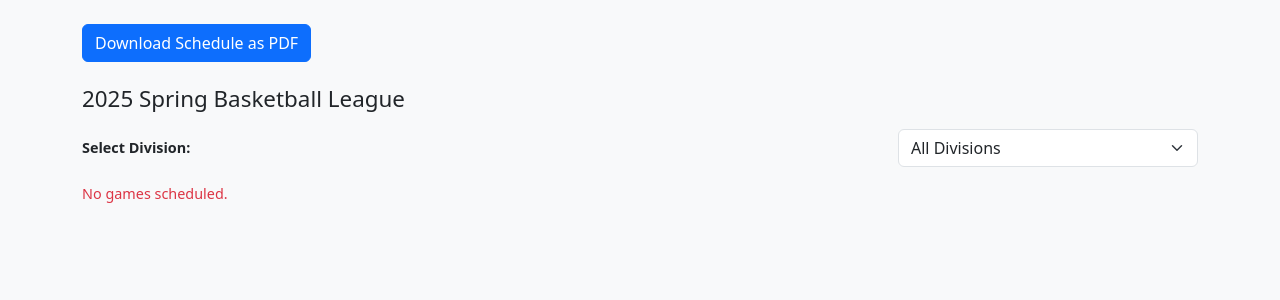
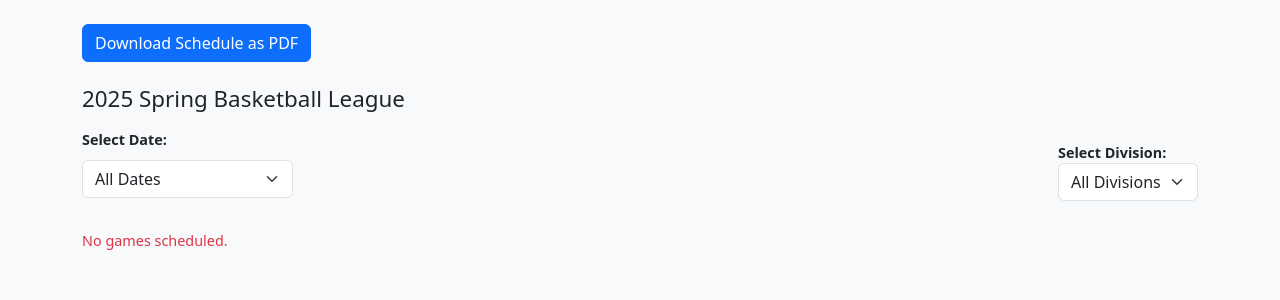
Before and after one commit to aitchon/sports-league-management, a PHP site: page /schedule.php in a window 1280 px wide. Shown: the top 300 px of the page. Run offline with PHP 8.4, Linux system fonts and the light colour scheme; data comes from the database, SQL or seed files in the repository; tables that the repository leaves empty hold one stand-in row (values such as "Sample post").

Commit message:
filter schedule by date

```diff
--- a/schedule.php
+++ b/schedule.php
@@ -7,6 +7,14 @@
 $divisions = [];
 while ($row = $divisions_result->fetch_assoc()) {
     $divisions[] = $row;
+}
+
+// Fetch all unique game dates
+$dates_query = "SELECT DISTINCT DATE(date) AS game_date FROM games ORDER BY game_date";
+$dates_result = $conn->query($dates_query);
+$dates = [];
+while ($row = $dates_result->fetch_assoc()) {
+    $dates[] = $row['game_date'];
 }
 
 // Fetch schedule data
@@ -72,15 +80,28 @@
 </head>
 <body class="bg-light">
     <div class="container mt-4">
-        <!-- Add PDF Download Link -->
         <div class="mb-4">
             <a href="https://81a070c1-965e-4148-b43e-9fe7adcc5672.usrfiles.com/ugd/81a070_9bbd19b4a25043dd83fcf960f6f12b03.pdf" class="btn btn-primary" download>Download Schedule as PDF</a>
         </div>
 
         <h1 class="mb-3">2025 Spring Basketball League</h1>
 
-        <!-- Filter Dropdown -->
+        <!-- Filter Dropdowns -->
         <div class="filter-container mb-3">
+            <!-- Add Date Filter Dropdown -->
+            <div class="filter-container mb-3">
+                <label for="dateFilter" class="fw-bold">Select Date:</label>
+                <select id="dateFilter" class="form-select" style="max-width: 300px;">
+                    <option value="all">All Dates</option>
+                    <?php foreach (array_keys($grouped_schedule) as $date): ?>
+                        <option value="<?php echo htmlspecialchars($date); ?>">
+                            <?php echo date('l, F j, Y', strtotime($date)); ?>
+                        </option>
+                    <?php endforeach; ?>
+                </select>
+            </div>
+
+            <div>
                 <label for="divisionFilter" class="fw-bold">Select Division:</label>
                 <select id="divisionFilter" class="form-select" style="max-width: 300px;">
                     <option value="all">All Divisions</option>
@@ -91,14 +112,16 @@
                     <?php endforeach; ?>
                 </select>
             </div>
+        </div>
 
         <?php if (!empty($grouped_schedule)): ?>
             <!-- Schedule Display -->
             <?php foreach ($grouped_schedule as $date => $locations): ?>
-                <h2 class="mt-4 text-primary"><?php echo date('l, F j, Y', strtotime($date)); ?></h2> <!-- Display Date Header -->
+                <div class="schedule-group" data-date="<?php echo htmlspecialchars($date); ?>">
+                    <h2 class="mt-4 text-primary"><?php echo date('l, F j, Y', strtotime($date)); ?></h2>
                     <?php foreach ($locations as $location => $games): ?>
-                    <h4 class="mt-3 text-secondary">Location: <?php echo htmlspecialchars($location); ?></h4> <!-- Display Location -->
-                    <div class="table-responsive"> <!-- Mobile-friendly table -->
+                        <h4 class="mt-3 text-secondary">Location: <?php echo htmlspecialchars($location); ?></h4>
+                        <div class="table-responsive">
                             <table class="table table-bordered table-striped">
                                 <thead class="thead-dark">
                                     <tr>
@@ -112,18 +135,15 @@
                                 </thead>
                                 <tbody>
                                     <?php foreach ($games as $game): ?>
-                                    <tr class="game-row" data-division="<?php echo htmlspecialchars($game['division_id']); ?>">
+                                        <tr class="game-row"
+                                            data-division="<?php echo htmlspecialchars($game['division_id']); ?>"
+                                            data-date="<?php echo htmlspecialchars($game['game_date']); ?>">
+                                            <td><?php echo date('g:i A', strtotime($game['start_time'])); ?></td>
                                             <td>
-                                            <?php if ($game['status'] == 'completed' && isset($game['home_team_score']) && isset($game['away_team_score'])): ?>
-                                                <a href="game_details.php?game_id=<?php echo $game['id']; ?>" class="btn btn-link">
-                                                    <?php echo date('g:i A', strtotime($game['start_time'])); ?>
+                                                <?php if ($game['division_name'] != 'PRACTICE'): ?>
+                                                    <a href="team_details.php?team_id=<?php echo $game['home_team_id']; ?>" class="btn btn-link">
+                                                        <?php echo htmlspecialchars($game['home_team']); ?>
                                                     </a>
-                                            <?php else: ?>
-                                                <?php echo date('g:i A', strtotime($game['start_time'])); ?>
-                                            <?php endif; ?>
-                                        </td>
-                                        <td><?php if ($game['division_name'] != 'PRACTICE'): ?>
-                                        <a href="team_details.php?team_id=<?php echo $game['home_team_id']; ?>" class="btn btn-link"><?php echo htmlspecialchars($game['home_team']); ?></a>
                                                 <?php else: ?>
                                                     <?php echo htmlspecialchars($game['home_team']); ?>
                                                 <?php endif; ?>
@@ -131,35 +151,78 @@
                                             <td><?php echo isset($game['home_team_score']) ? $game['home_team_score'] : '-'; ?></td>
                                             <td><?php echo htmlspecialchars($game['division_name']); ?></td>
                                             <td><?php echo isset($game['away_team_score']) ? $game['away_team_score'] : '-'; ?></td>
-                                        <td><?php if ($game['division_name'] != 'PRACTICE'): ?>
-                                        <a href="team_details.php?team_id=<?php echo $game['away_team_id']; ?>" class="btn btn-link"><?php echo htmlspecialchars($game['away_team']); ?></a>
+                                            <td>
+                                                <?php if ($game['division_name'] != 'PRACTICE'): ?>
+                                                    <a href="team_details.php?team_id=<?php echo $game['away_team_id']; ?>" class="btn btn-link">
+                                                        <?php echo htmlspecialchars($game['away_team']); ?>
+                                                    </a>
                                                 <?php else: ?>
                                                     <?php echo htmlspecialchars($game['away_team']); ?>
-                                            <?php endif; ?></td>
+                                                <?php endif; ?>
+                                            </td>
                                         </tr>
                                     <?php endforeach; ?>
                                 </tbody>
                             </table>
                         </div>
                     <?php endforeach; ?>
+                </div>
             <?php endforeach; ?>
         <?php else: ?>
             <p class="text-danger">No games scheduled.</p>
         <?php endif; ?>
     </div>
 
-    <script src="https://cdn.jsdelivr.net/npm/bootstrap@5.3.0/dist/js/bootstrap.bundle.min.js"></script>
 <script>
-        document.getElementById('divisionFilter').addEventListener('change', function() {
-            let selectedDivision = this.value;
-            document.querySelectorAll('.game-row').forEach(row => {
-                if (selectedDivision === 'all' || row.getAttribute('data-division') === selectedDivision) {
+    document.getElementById('divisionFilter').addEventListener('change', filterGames);
+    document.getElementById('dateFilter').addEventListener('change', filterGames);
+
+    function filterGames() {
+        let selectedDivision = document.getElementById('divisionFilter').value;
+        let selectedDate = document.getElementById('dateFilter').value;
+
+        // Loop through each date section
+        document.querySelectorAll('h2.text-primary').forEach(dateHeader => {
+            let dateText = dateHeader.textContent.trim();
+            let formattedDate = new Date(dateText).toISOString().split('T')[0]; // Convert text to YYYY-MM-DD
+
+            let shouldShowDate = selectedDate === 'all' || formattedDate === selectedDate;
+            let locationSection = dateHeader.nextElementSibling; // First location after the date header
+            let hasVisibleGames = false;
+
+            // Loop through location sections under this date
+            while (locationSection && locationSection.tagName !== 'H2') {
+                if (locationSection.tagName === 'H4') { // Location header
+                    let tableContainer = locationSection.nextElementSibling; // The table container
+                    if (tableContainer && tableContainer.classList.contains('table-responsive')) {
+                        let table = tableContainer.querySelector('table');
+                        let rows = table.querySelectorAll('.game-row');
+                        let hasMatchingGames = false;
+
+                        // Filter games by division
+                        rows.forEach(row => {
+                            let gameDivision = row.getAttribute('data-division');
+                            if ((selectedDivision === 'all' || gameDivision === selectedDivision) && shouldShowDate) {
                                 row.style.display = '';
+                                hasMatchingGames = true;
                             } else {
                                 row.style.display = 'none';
                             }
                         });
+
+                        // Show or hide table and location header
+                        tableContainer.style.display = hasMatchingGames ? '' : 'none';
+                        locationSection.style.display = hasMatchingGames ? '' : 'none';
+                        hasVisibleGames = hasVisibleGames || hasMatchingGames;
+                    }
+                }
+                locationSection = locationSection.nextElementSibling;
+            }
+
+            // Show or hide the entire date section
+            dateHeader.style.display = hasVisibleGames ? '' : 'none';
         });
+    }
 </script>
 </body>
 </html>
```
Lines whose indentation alone changed are shown as unchanged.
